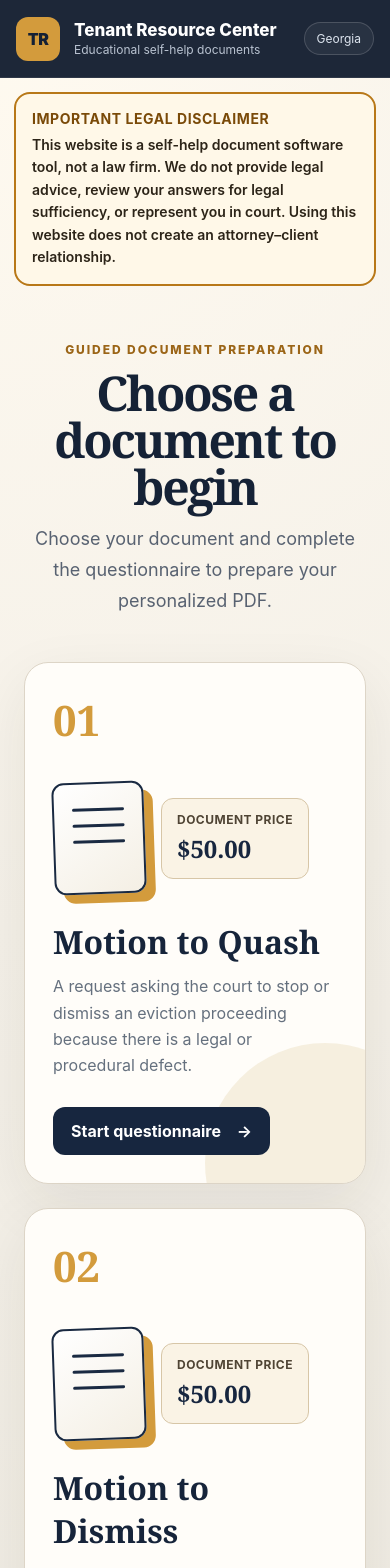
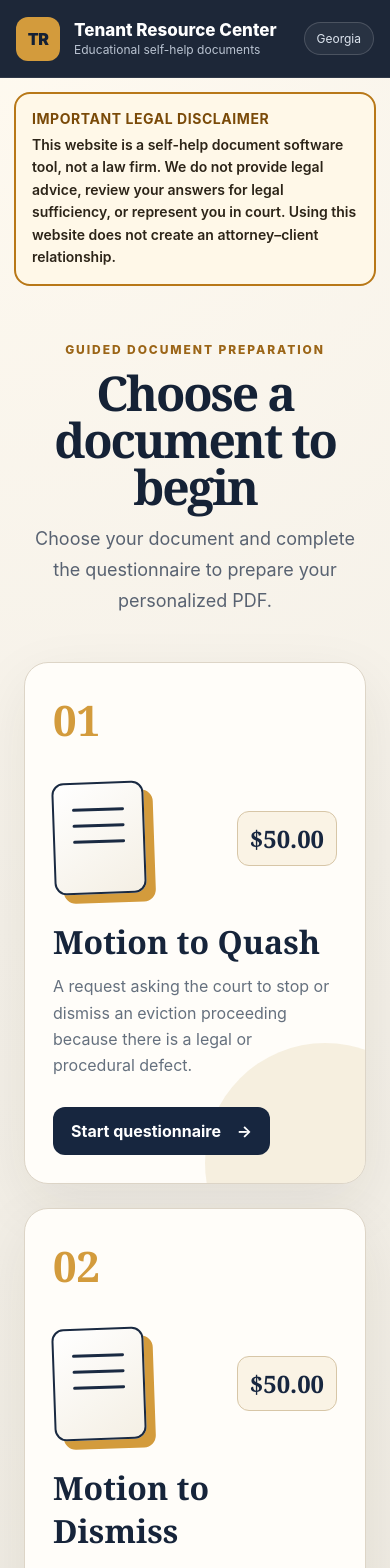
Before and after one commit to syedrahmanbukhari/Document-generation, a React (Vite) app: page / in a window 390 px wide. Shown: the top 1568 px of the page. Built offline with nearby package versions, Linux system fonts and the light colour scheme.

Commit message:
fix some issues

```diff
--- a/src/App.jsx
+++ b/src/App.jsx
@@ -143,7 +143,6 @@ function App() {
                     <span></span><span></span><span></span>
                   </div>
                   <div className="document-price" aria-label={`Document price ${doc.price}`}>
-                    <span>Document price</span>
                     <strong>{doc.price}</strong>
                   </div>
                 </div>
--- a/src/styles.css
+++ b/src/styles.css
@@ -35,8 +35,7 @@ button { cursor: pointer; }
 .document-icon span { display: block; height: 3px; margin: 0 0 13px; background: #1a2a42; border-radius: 999px; }
 .doc-card h2 { margin: 0 0 10px; font-family: Georgia, serif; font-size: 32px; color: #16243a; }
 .doc-card p { margin: 0 0 28px; line-height: 1.65; color: #65707e; max-width: 440px; }
-.document-price { padding: 13px 15px; border: 1px solid #d7c6a7; border-radius: 12px; background: #faf3e5; color: #17263f; }
-.document-price span { display: block; margin-bottom: 5px; color: #4f4434; font-size: 12px; font-weight: 700; text-transform: uppercase; letter-spacing: .04em; }
+.document-price { display: grid; place-items: center; margin-left: auto; padding: 13px 15px; border: 1px solid #d7c6a7; border-radius: 12px; background: #faf3e5; color: #17263f; }
 .document-price strong { font-family: Georgia, serif; font-size: clamp(24px, 4vw, 38px); white-space: nowrap; }
 .doc-card button { position: relative; z-index: 2; border: 0; background: #17263f; color: #fff; border-radius: 12px; padding: 14px 18px; font-weight: 750; transition: transform .18s ease, background .18s ease; }
 .doc-card button:hover { transform: translateY(-2px); background: #223653; }
@@ -86,7 +85,8 @@ textarea { resize: vertical; }
 @media (max-width: 760px) {
   .topbar { padding: 0 16px; height: 78px; }
   .document-grid { grid-template-columns: 1fr; }
-  .document-summary { gap: 16px; }
+  .document-summary { gap: 12px; }
+  .document-price { padding: 10px 12px; }
   .how-it-works { grid-template-columns: 1fr; }
   .two-col, .choice-grid { grid-template-columns: 1fr; }
   .progress-pill { display: none; }
```
